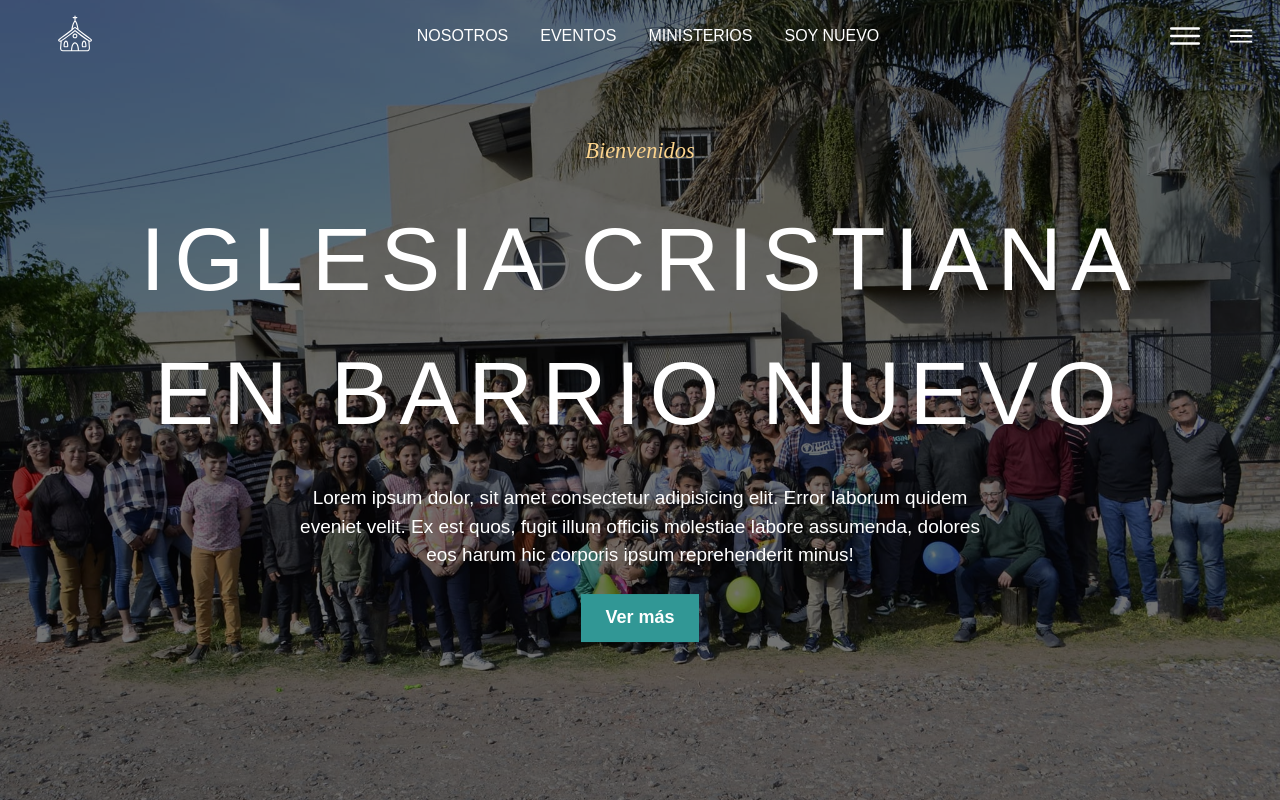
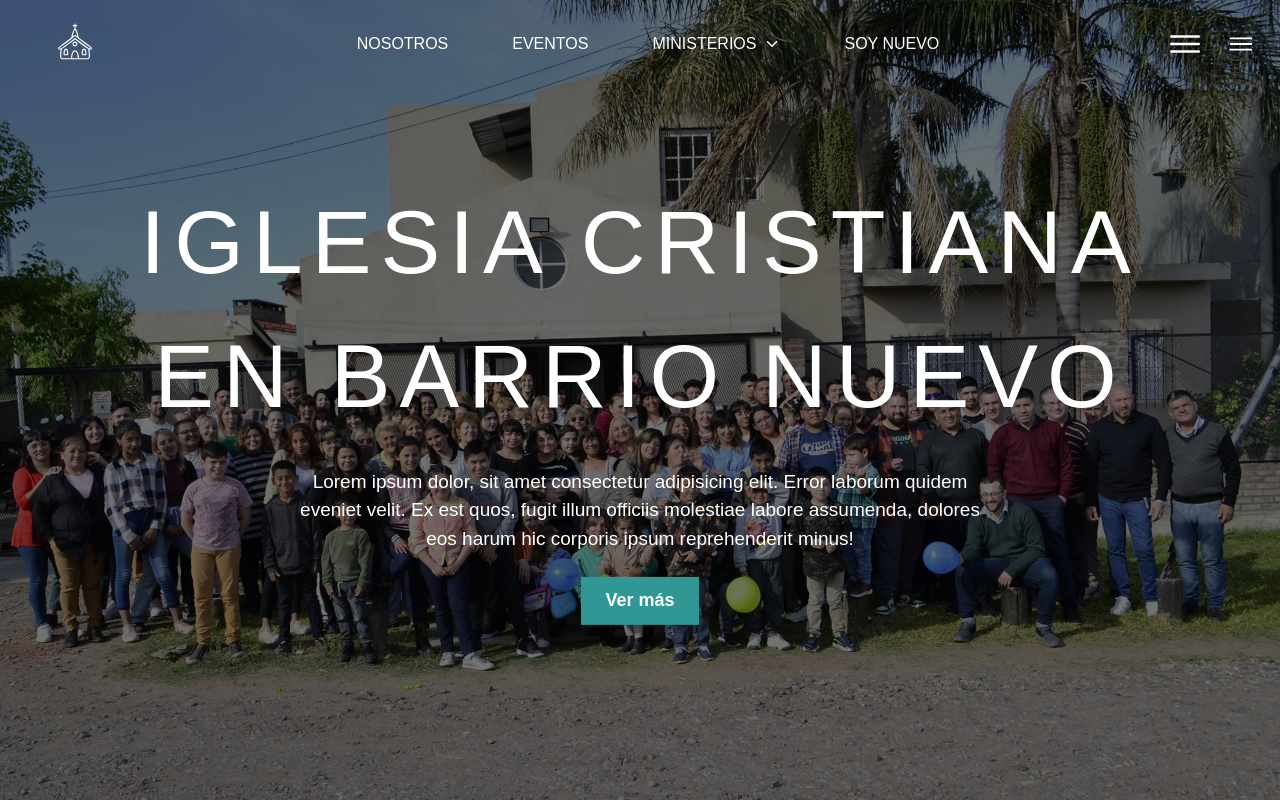
Before and after one commit to Agus9217/church-project, a Next.js app: page / in a window 1280 px wide. Built offline with nearby package versions, Linux system fonts and the light colour scheme.

Commit message:
cambios actualizados

```diff
--- a/src/app/components/hero/Hero.tsx
+++ b/src/app/components/hero/Hero.tsx
@@ -28,23 +28,10 @@ export const Hero = () => {
         maxW={'90%'}
         w={'100%'}
       >
-        <MotionComponent
-          as={Text}
-          fontFamily={'notoserif'}
-          fontWeight={400}
-          fontStyle={'italic'}
-          fontSize={'1.4rem'}
-          textShadow={'xl'}
-          initial={{ opacity: 0, y: 30 }}
-          animate={{ opacity: 1, y: 0 }}
-          transition={{ duration: 1, type: 'linear' }}
-          color={'orange.200'}
-        >
-          Bienvenidos
-        </MotionComponent>
+
         <MotionComponent
           as={'h1'}
-          fontSize={{ base: '2rem', lg: '4rem', xl: '5.6rem' }}
+          fontSize={{ base: '2.2rem', lg: '4rem', xl: '5.6rem', md: '3rem' }}
           textTransform={'uppercase'}
           fontWeight={500}
           letterSpacing={9}
--- a/src/app/components/navbar/DesktopNavbar.tsx
+++ b/src/app/components/navbar/DesktopNavbar.tsx
@@ -1,4 +1,5 @@
-import { ListItem, UnorderedList } from "@chakra-ui/react"
+import { Box, Button, ListItem, Popover, PopoverBody, PopoverContent, PopoverTrigger, UnorderedList } from "@chakra-ui/react"
+import { IoIosArrowDown } from "react-icons/io";
 import { navItem } from "./nav-item"
 
 export const DesktopNavbar = () => {
@@ -14,9 +15,59 @@ export const DesktopNavbar = () => {
         navItem.map(item => (
           <ListItem
             key={item.label}
-            textTransform={'uppercase'}
           >
-            {item.label}
+            <Popover trigger={'hover'} placement={'bottom-start'} >
+              <PopoverTrigger>
+                <Button
+                  textTransform={'uppercase'}
+                  fontWeight={500}
+                  as={'a'}
+                  cursor={'pointer'}
+                  variant={'ghost'}
+                  color={'white'}
+                  rounded={'none'}
+                  _hover={{
+                    background: 'teal.500'
+                  }}
+                  rightIcon={item.children && <IoIosArrowDown />}
+                >
+                  {item.label}
+                </Button>
+              </PopoverTrigger>
+              {
+                item.children && (
+                  <PopoverContent
+                    rounded={'none'}
+                    border={'none'}
+                  >
+                    {
+                      item.children.map(item => (
+                        <PopoverBody
+                          key={item.label}
+                          p={0}
+                          m={0}
+                          color={'black'}
+                        >
+                          <Box
+                            as={'a'}
+                            href={item.href}
+                            role={'group'}
+                            display={'block'}
+                            p={4}
+                            _hover={{
+                              bg: 'teal.500',
+                              color: 'white'
+                            }}
+                          >
+                            {item.label}
+                          </Box>
+                        </PopoverBody>
+                      ))
+                    }
+                  </PopoverContent>
+                )
+              }
+            </Popover>
           </ListItem>
         ))
       }
--- a/src/app/components/navbar/MobileNavbar.tsx
+++ b/src/app/components/navbar/MobileNavbar.tsx
@@ -1,8 +1,15 @@
-import { IconButton, Menu, MenuButton, MenuItem, MenuList } from '@chakra-ui/react'
+import { Button, Drawer, DrawerBody, DrawerCloseButton, DrawerContent, DrawerOverlay, Flex, IconButton, Menu, MenuButton, MenuItem, MenuList, useDisclosure } from '@chakra-ui/react'
+import { IoIosArrowDown } from "react-icons/io";
 import { IoMenuOutline } from "react-icons/io5";
+import { navItem } from './nav-item';
+import { useRef } from 'react';
 
 export const MobileNavbar = () => {
+  const { isOpen, onClose, onOpen } = useDisclosure()
+  const btnRef = useRef<HTMLButtonElement>(null)
+
   return (
+    <>
       <Menu
         autoSelect={false}
       >
@@ -14,13 +21,65 @@ export const MobileNavbar = () => {
         />
         <MenuList
           color={'black'}
+          rounded={'none'}
+          border={0}
         >
-        <MenuItem>Download</MenuItem>
-        <MenuItem>Create a Copy</MenuItem>
-        <MenuItem>Mark as Draft</MenuItem>
-        <MenuItem>Delete</MenuItem>
-        <MenuItem>Attend a Workshop</MenuItem>
+          {
+            navItem.map(item => (
+              <MenuItem
+                key={item.label}
+              >
+                <Button
+                  ref={btnRef}
+                  onClick={item.children && onOpen}
+                  as={'a'}
+                  fontWeight={500}
+                  border={'none'}
+                  bg={'none'}
+                  rightIcon={item.children && <IoIosArrowDown />}
+                >
+                  {item.label}
+
+                </Button>
+
+              </MenuItem>
+            ))
+          }
         </MenuList>
       </Menu>
+      <Drawer
+        isOpen={isOpen}
+        onClose={onClose}
+      >
+        <DrawerOverlay />
+        <DrawerContent>
+          <DrawerCloseButton />
+          <DrawerBody>
+            <Flex
+              mt={'5rem'}
+              flexDirection={'column'}
+              alignItems={'start'}
+            >
+              {
+                navItem.map(item => (
+                  item.children?.map(item => (
+                    <Button
+                      key={item.label}
+                      as={'a'}
+                      border={'none'}
+                      bg={'none'}
+                      fontWeight={500}
+                      href={item.href}
+                    >
+                      {item.label}
+                    </Button>
+                  ))
+                ))
+              }
+            </Flex>
+          </DrawerBody>
+        </DrawerContent>
+      </Drawer>
+    </>
   )
 }
```
Lines whose indentation alone changed are shown as unchanged.
